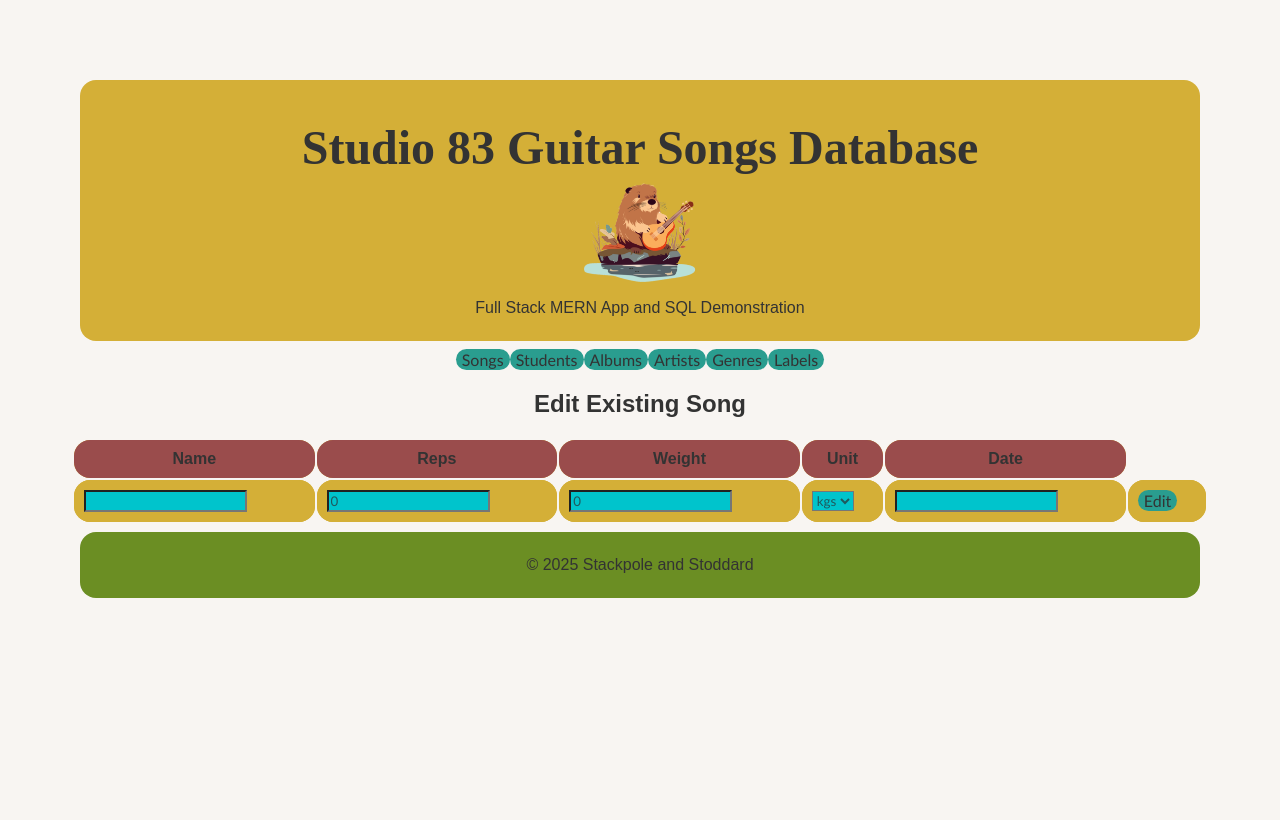
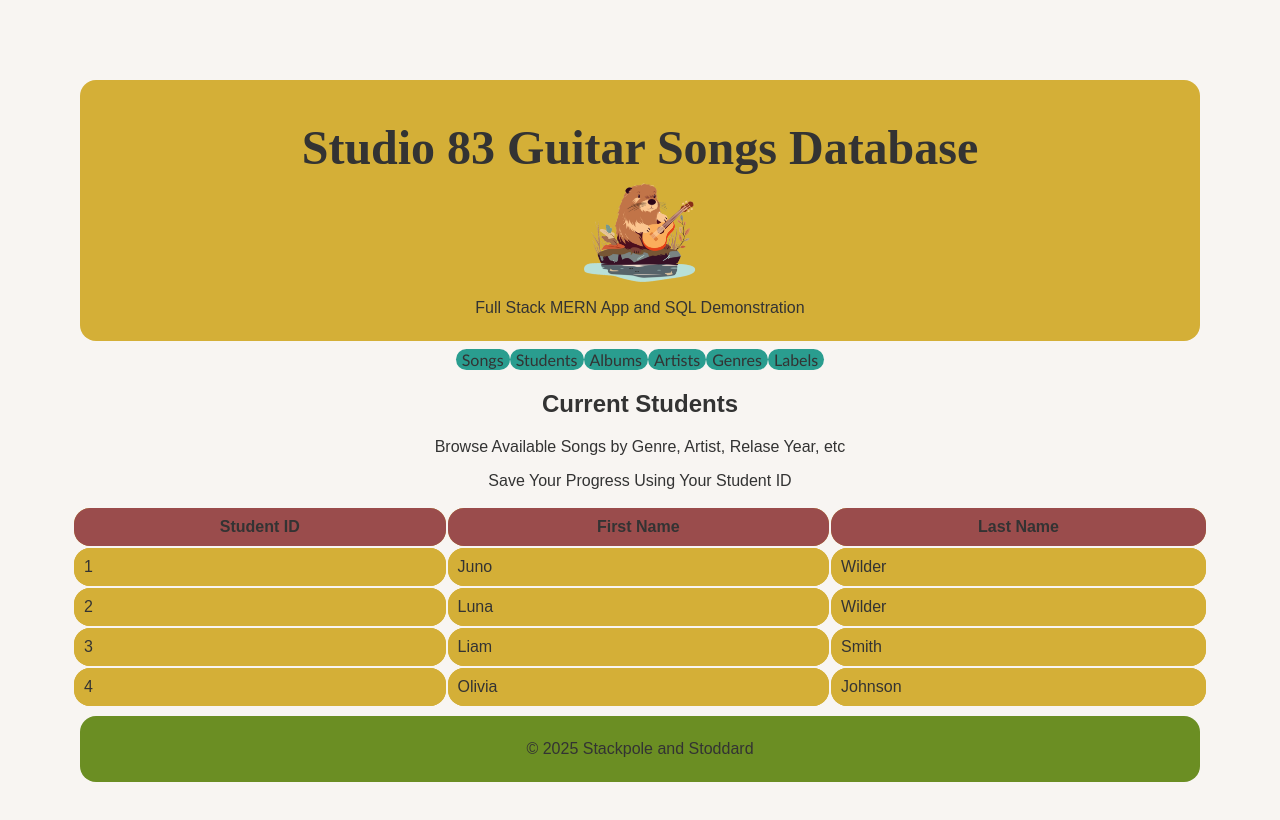
Before and after one commit to cocomittens/guitar-db, a React (Vite) app in the folder frontend/: page /students in a window 1280 px wide. Shown: the top 820 px of the page. Built offline with nearby package versions, Linux system fonts and the light colour scheme; no server answers.

Commit message:
Implement pages

```diff
--- a/frontend/src/App.jsx
+++ b/frontend/src/App.jsx
@@ -4,6 +4,8 @@ import HomePage from "./pages/HomePage";
 import CreateSongPage from "./pages/CreateSongPage";
 import EditSongPage from "./pages/EditSongPage";
 import Navigation from "./components/Navigation";
+import StudentPage from "./pages/StudentPage";
+import LabelPage from "./pages/LabelPage";
 
 function App() {
   return (
@@ -24,8 +26,8 @@ function App() {
           <Route path="/" element={<HomePage />}></Route>
           <Route path="/create-Song" element={<CreateSongPage />}></Route>
           <Route path="/edit-Song/:id" element={<EditSongPage />}></Route>
-          <Route path="/labels" element={<EditSongPage />}></Route>
-          <Route path="/students" element={<EditSongPage />}></Route>
+          <Route path="/labels" element={<LabelPage />}></Route>
+          <Route path="/students" element={<StudentPage />}></Route>
         </Routes>
       </Router>
 
--- a/frontend/src/components/Navigation.jsx
+++ b/frontend/src/components/Navigation.jsx
@@ -6,7 +6,7 @@ function Navigation() {
       <Link to="/">
         <button>Songs</button>
       </Link>
-      <Link to="">
+      <Link to="/students">
         <button>Students</button>
       </Link>
       <Link to="">
@@ -18,7 +18,7 @@ function Navigation() {
       <Link to="">
         <button>Genres</button>
       </Link>
-      <Link to="">
+      <Link to="/labels">
         <button>Labels</button>
       </Link>
     </nav>
--- a/frontend/src/components/Table.jsx
+++ b/frontend/src/components/Table.jsx
@@ -1,4 +1,4 @@
-import SongRow from "./SongRow";
+import TableRow from "./TableRow";
 import "../App.css";
 
 function Table({ items, columns }) {
@@ -6,14 +6,14 @@ function Table({ items, columns }) {
     <table>
       <thead>
         <tr>
-          {columns.map((column, index) => (
-            <th key={index}>{column}</th>
+          {columns.map((column, i) => (
+            <th key={i}>{column}</th>
           ))}
         </tr>
       </thead>
       <tbody>
-        {items.map((song) => (
-          <SongRow song={song} key={song._id} />
+        {items.map((item, i) => (
+          <TableRow key={i} item={item} />
         ))}
       </tbody>
     </table>
--- a/frontend/src/components/TableRow.jsx
+++ b/frontend/src/components/TableRow.jsx
@@ -1,10 +1,10 @@
 import "../App.css";
 
-function TableRow({ columns }) {
+function TableRow({ item }) {
   return (
     <tr>
-      {columns.map((column, index) => (
-        <td key={index}>{column}</td>
+      {Object.keys(item).map((key, index) => (
+        <td key={index}>{item[key]}</td>
       ))}
     </tr>
   );
--- a/frontend/src/mockData.js
+++ b/frontend/src/mockData.js
@@ -34,3 +34,36 @@ export const song_columns = [
   "Difficulty",
   "Release Year",
 ];
+
+export const student_data = [
+  {
+    student_id: 1,
+    first_name: "Juno",
+    last_name: "Wilder",
+  },
+  {
+    student_id: 2,
+    first_name: "Luna",
+    last_name: "Wilder",
+  },
+  {
+    student_id: 3,
+    first_name: "Liam",
+    last_name: "Smith",
+  },
+  {
+    student_id: 4,
+    first_name: "Olivia",
+    last_name: "Johnson",
+  },
+];
+
+export const student_columns = ["Student ID", "First Name", "Last Name"];
+
+export const label_data = [
+  { id: 1, name: "District Records" },
+  { id: 2, name: "Power Records" },
+  { id: 3, name: "Shasta" },
+];
+
+export const label_columns = ["Label ID", "Label Name"];
--- a/frontend/src/pages/LabelPage.jsx
+++ b/frontend/src/pages/LabelPage.jsx
@@ -2,20 +2,32 @@ import { useState, useEffect } from "react";
 import { useNavigate } from "react-router-dom";
 import SongTable from "../components/SongTable";
 import { Link } from "react-router-dom";
-import { song_data } from "../mockData";
+import Table from "../components/Table";
+import { label_data, label_columns } from "../mockData";
 
 function HomePage({ setSongToEdit }) {
-  const [labels, setLabels] = useState([]);
+  const [songs, setSongs] = useState([]);
+  //const navigate = useNavigate()
+
+  /*Per MDN, default fetch() request is GET, adding redundant '{method: 'GET'}'
+    for illustrative purposes*/
+  const loadSongs = async () => {
+    const response = await fetch("/Songs", { method: "GET" });
+    const data = await response.json();
+    setSongs(data);
+  };
+
+  useEffect(() => {
+    loadSongs();
+  }, []);
 
   return (
     <>
-      <h2>View Labels</h2>
+      <h2>Available Labels</h2>
       <p>Browse Available Songs by Genre, Artist, Relase Year, etc</p>
       <p>Save Your Progress Using Your Student ID</p>
-      <Link to="/create-Song">
-        <button>Create Song</button>
-      </Link>
-      <SongTable songs={song_data}></SongTable>
+
+      <Table items={label_data} columns={label_columns} />
     </>
   );
 }
--- a/frontend/src/pages/StudentPage.jsx
+++ b/frontend/src/pages/StudentPage.jsx
@@ -2,7 +2,8 @@ import { useState, useEffect } from "react";
 import { useNavigate } from "react-router-dom";
 import SongTable from "../components/SongTable";
 import { Link } from "react-router-dom";
-import { song_data, song_columns } from "../mockData";
+import Table from "../components/Table";
+import { student_data, student_columns } from "../mockData";
 
 function HomePage({ setSongToEdit }) {
   const [songs, setSongs] = useState([]);
@@ -25,8 +26,7 @@ function HomePage({ setSongToEdit }) {
       <h2>Current Students</h2>
       <p>Browse Available Songs by Genre, Artist, Relase Year, etc</p>
       <p>Save Your Progress Using Your Student ID</p>
-
-      <SongTable items={song_data} columns={song_columns}></SongTable>
+      <Table items={student_data} columns={student_columns} />
     </>
   );
 }
```
